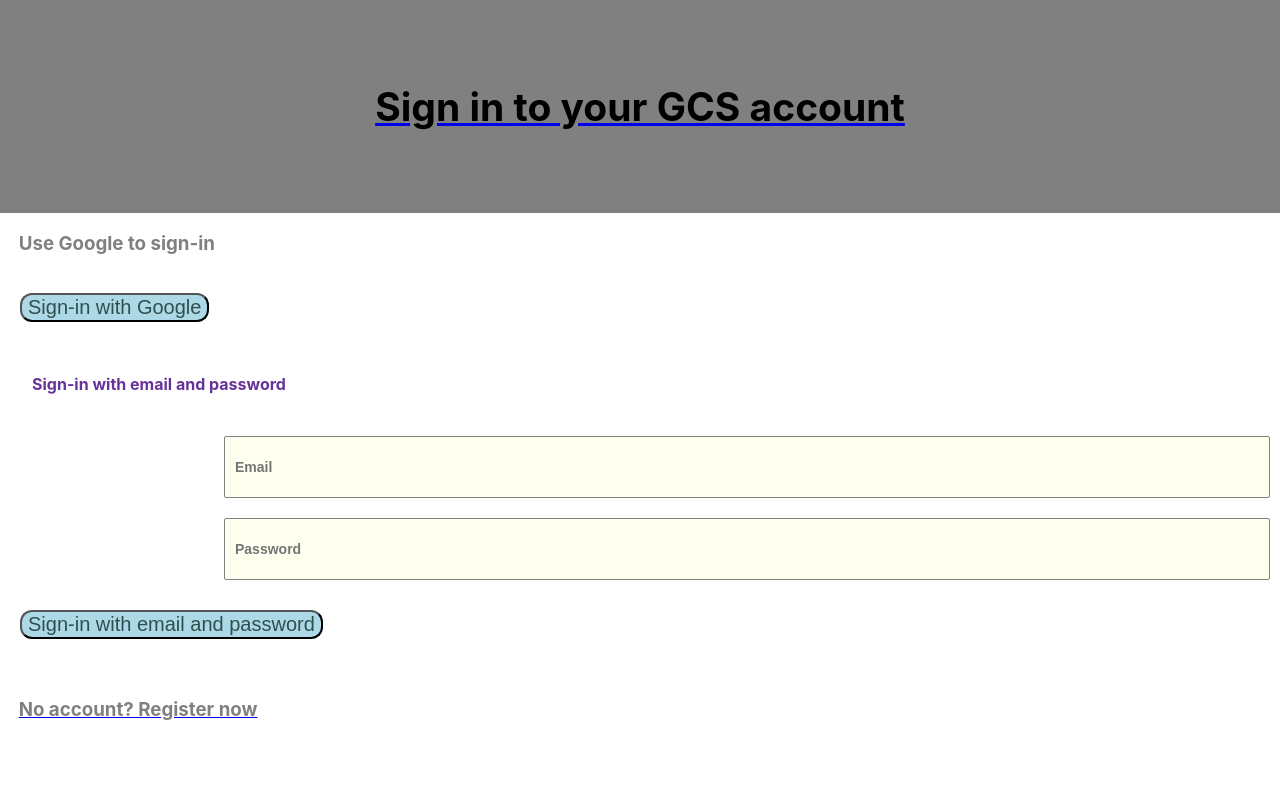
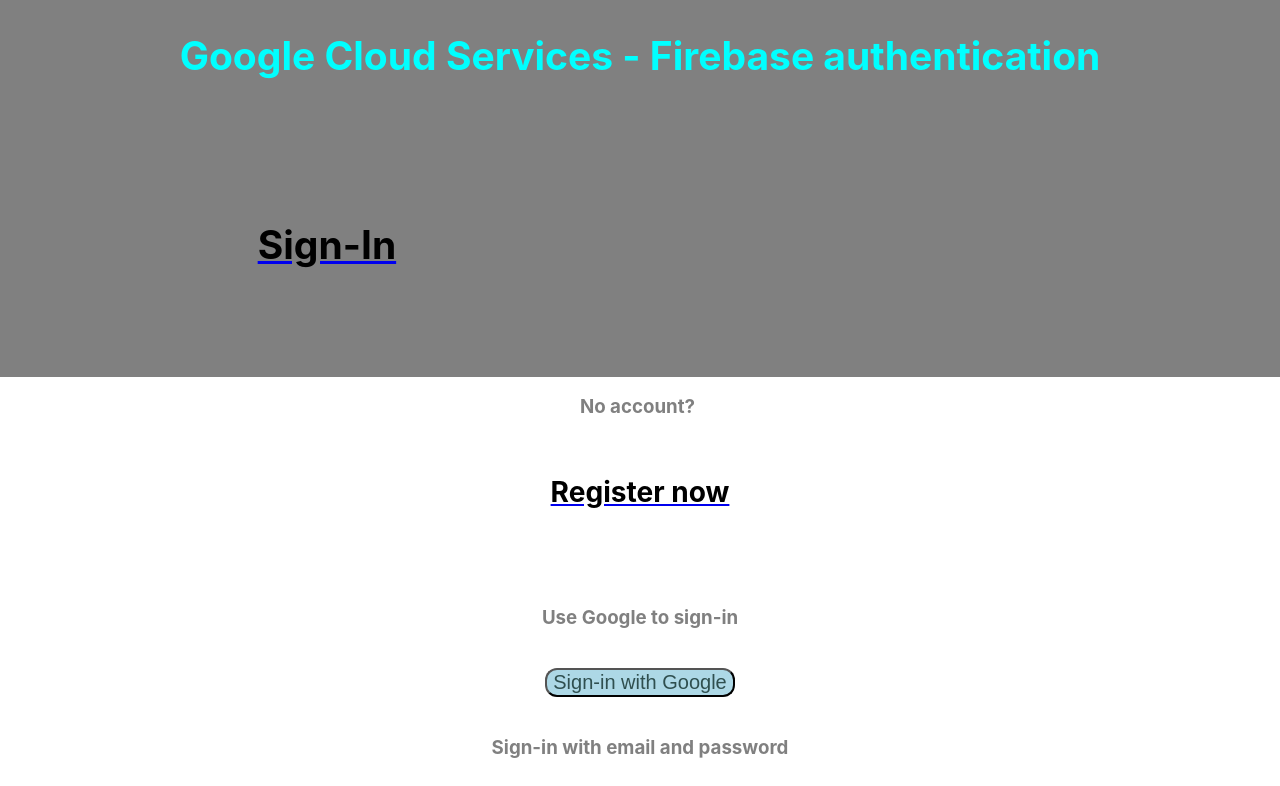
Before and after one commit to SumiSastri/google-firebase-and-react, a React (Create React App) app in the folder firebase-app/: page /sign-in in a window 1280 px wide. Shown: the top 786 px of the page. Built offline with nearby package versions, Linux system fonts and the light colour scheme; no server answers.

Commit message:
Update ui-ux

```diff
--- a/firebase-app/src/App.css
+++ b/firebase-app/src/App.css
@@ -47,8 +47,7 @@
   outline: none;
   padding: 10px;
   height: 40px;
-  width: 80%;
-  float: right;
+  width: 50%;
 }
 /* buttons */
 
--- a/firebase-app/src/auth/tables/BlogsAdmin.js
+++ b/firebase-app/src/auth/tables/BlogsAdmin.js
@@ -40,8 +40,8 @@
   return (
     <div className='App'>
       <SignOut />
+
       <h2>Blogs Admin Panel</h2>
-
       <Link to='/add-blog'>Create content</Link>
       <Link to='/upload-images'>Upload images</Link>
       <Link to='/upload-files'>Upload files</Link>
--- a/firebase-app/src/auth/users/Register.js
+++ b/firebase-app/src/auth/users/Register.js
@@ -31,7 +31,7 @@
   };
 
   return (
-    <div>
+    <div className='App'>
       <form onSubmit={submitRegistrationWithAuthPayload}>
         <h2>Register</h2>
         <input
@@ -46,7 +46,8 @@
           value={password}
           onChange={(e) => setPassword(e.target.value)}
         />
-        <button type='submit'>Submit email & password registration</button>
+        <br />
+        <button type='submit'>Submit</button>
       </form>
     </div>
   );
--- a/firebase-app/src/auth/users/SignIn.js
+++ b/firebase-app/src/auth/users/SignIn.js
@@ -3,7 +3,7 @@
 import { signInWithEmailAndPassword, signInWithRedirect } from "firebase/auth";
 import { auth, googleAuth } from "../../configs/firebase";
 
-import SignOut from "./SignOut";
+import Nav from "../../components/Nav";
 
 const SignIn = () => {
   const navigate = useNavigate();
@@ -13,7 +13,7 @@
 
   const submitAuthSignIn = async (event) => {
     event.preventDefault();
-
+    navigate("/blogs-admin");
     try {
       await signInWithEmailAndPassword(auth, email, password).then(
         (userCredential) => {
@@ -39,20 +39,25 @@
     } catch (err) {
       console.error(err);
     }
-    navigate("/blogs-admin");
   };
 
   return (
     <div>
-      <SignOut />
+      <Nav />
 
-      <form onSubmit={submitGoogleSignIn}>
+      <h3 className='App'>
+        No account?
+        <Link to='/register'>
+          <h2>Register now</h2>
+        </Link>
+      </h3>
+      <form className='App' onSubmit={submitGoogleSignIn}>
         <h3>Use Google to sign-in</h3>
         <button type='submit'>Sign-in with Google</button>
       </form>
 
-      <h4>Sign-in with email and password</h4>
-      <form onSubmit={submitAuthSignIn}>
+      <form className='App' onSubmit={submitAuthSignIn}>
+        <h3>Sign-in with email and password</h3>
         <input
           type='email'
           placeholder='Email'
@@ -65,11 +70,9 @@
           value={password}
           onChange={(e) => setPassword(e.target.value)}
         />
+        <br />
         <button type='submit'>Sign-in with email and password</button>
       </form>
-      <Link to='/register'>
-        <h3>No account? Register now</h3>
-      </Link>
     </div>
   );
 };
--- a/firebase-app/src/auth/users/SignOut.js
+++ b/firebase-app/src/auth/users/SignOut.js
@@ -31,7 +31,6 @@
     } catch (err) {
       console.log(err, "failed logout user - check code, logs");
     }
-
     navigate("/");
   };
 
@@ -43,8 +42,8 @@
           <button type='submit'>Sign Out</button>
         </form>
       ) : (
-        <Link to='/sign-in'>
-          <h2>Sign in to your GCS account</h2>
+        <Link to='/'>
+          <button type='submit'>Sign Out</button>
         </Link>
       )}
     </div>
--- a/firebase-app/src/components/Nav.js
+++ b/firebase-app/src/components/Nav.js
@@ -7,7 +7,7 @@
       <nav>
         <h1>Google Cloud Services - Firebase authentication</h1>
         <Link to='/sign-in'>
-          <button>Sign-In</button>
+          <h2>Sign-In</h2>
         </Link>
       </nav>
     </div>
--- a/firebase-app/src/pages/Blogs.js
+++ b/firebase-app/src/pages/Blogs.js
@@ -20,8 +20,8 @@
 
       {blogs.map((doc, index) => {
         return (
-          <div className='card-gallery'>
-            <div className='card-wrapper' key={doc.id}>
+          <div key={doc.id} className='card-gallery'>
+            <div className='card-wrapper'>
               <div className='card'>
                 {doc.title} {doc.author}
               </div>
```
